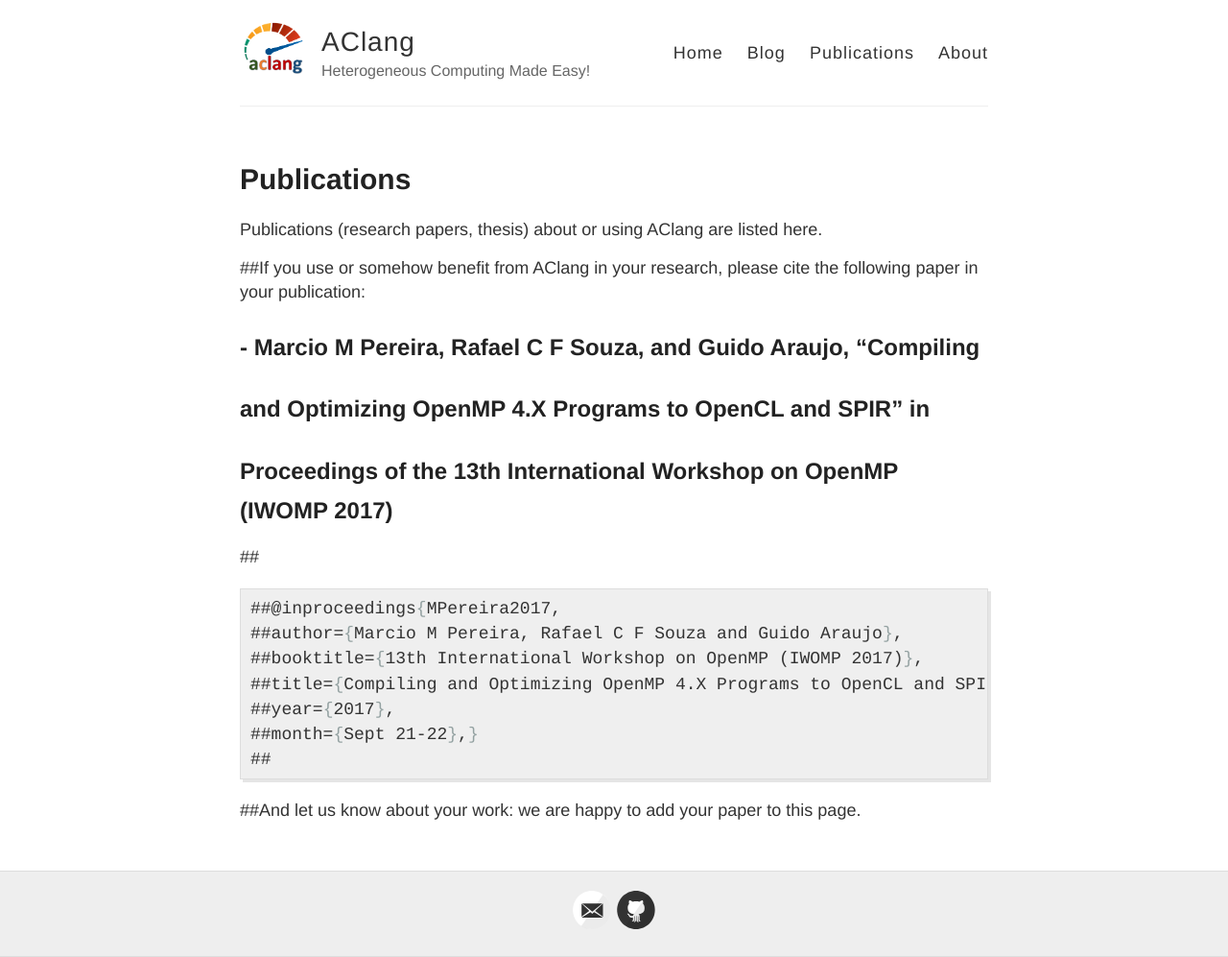
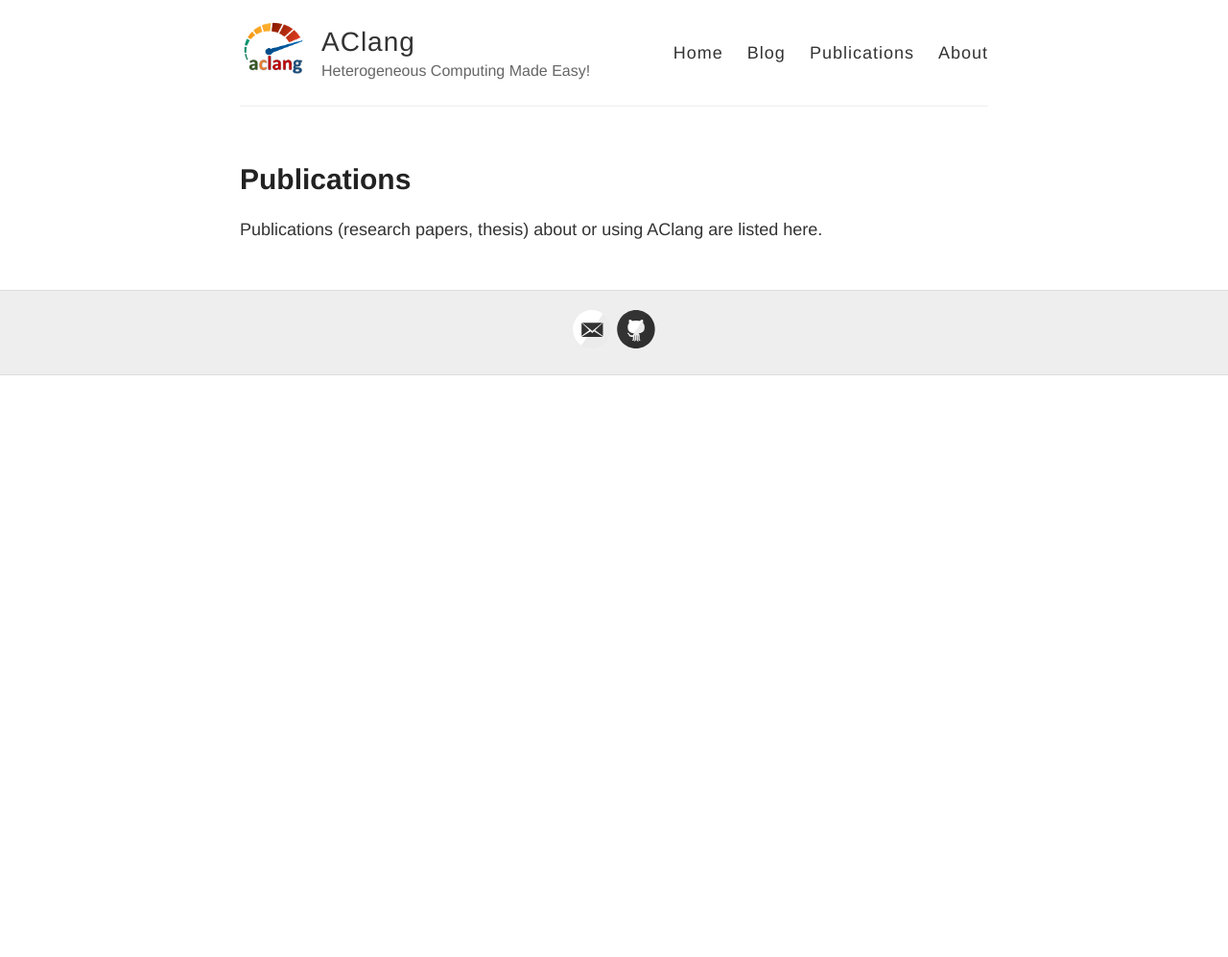
Before and after one commit to omp2ocl/aclang, a Jekyll site: the page built from publications.md, in a window 1280 px wide. Shown: the whole page at 96% size. Built offline with Jekyll 4.4.1, drawn with Linux system fonts in a browser that asks for light colours; after the commit the page ends 900 px from its top, so only the background shows below that; part of the change alters nothing that is shown.

```diff
--- a/publications.md
+++ b/publications.md
@@ -6,19 +6,21 @@ permalink: /publications/
 
 Publications (research papers, thesis) about or using AClang are listed here.
 
-##If you use or somehow benefit from AClang in your research, please cite the following paper in your publication:
+{% comment %}
+If you use or somehow benefit from AClang in your research, please cite the following paper in your publication:
 
-##  - Marcio M Pereira, Rafael C F Souza, and Guido Araujo, "Compiling
-##    and Optimizing OpenMP 4.X Programs to OpenCL and SPIR" in
-##    Proceedings of the 13th International Workshop on OpenMP (IWOMP 2017)
+  - Marcio M Pereira, Rafael C F Souza, and Guido Araujo, "Compiling
+    and Optimizing OpenMP 4.X Programs to OpenCL and SPIR" in
+    Proceedings of the 13th International Workshop on OpenMP (IWOMP 2017)
 
-##{% highlight TeX %}
-##@inproceedings{MPereira2017,
-##author={Marcio M Pereira, Rafael C F Souza and Guido Araujo},
-##booktitle={13th International Workshop on OpenMP (IWOMP 2017)},
-##title={Compiling and Optimizing OpenMP 4.X Programs to OpenCL and SPIR},
-##year={2017},
-##month={Sept 21-22},}
-##{% endhighlight %}
+{% highlight TeX %}
+@inproceedings{MPereira2017,
+author={Marcio M Pereira, Rafael C F Souza and Guido Araujo},
+booktitle={13th International Workshop on OpenMP (IWOMP 2017)},
+title={Compiling and Optimizing OpenMP 4.X Programs to OpenCL and SPIR},
+year={2017},
+month={Sept 21-22},}
+{% endhighlight %}
 
-##And let us know about your work: we are happy to add your paper to this page.
+And let us know about your work: we are happy to add your paper to this page.
+{% endcomment %}
```
